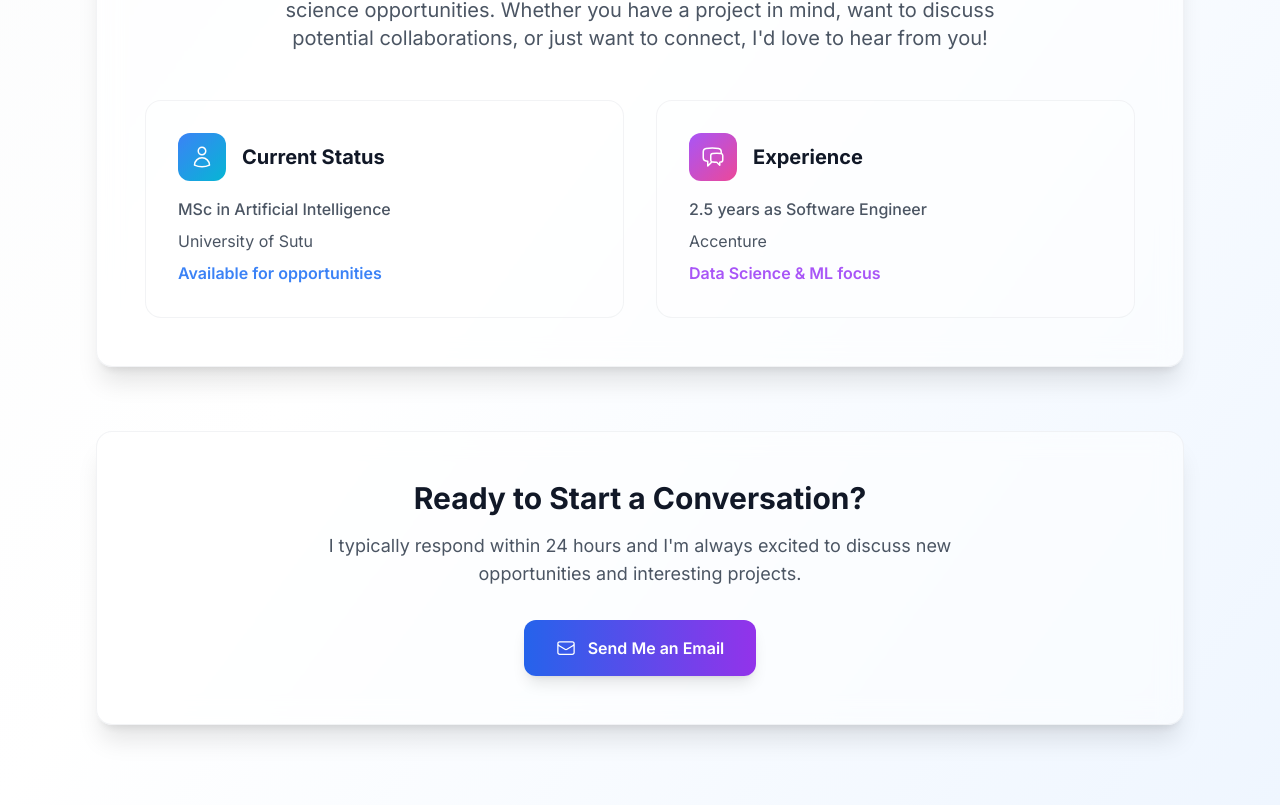
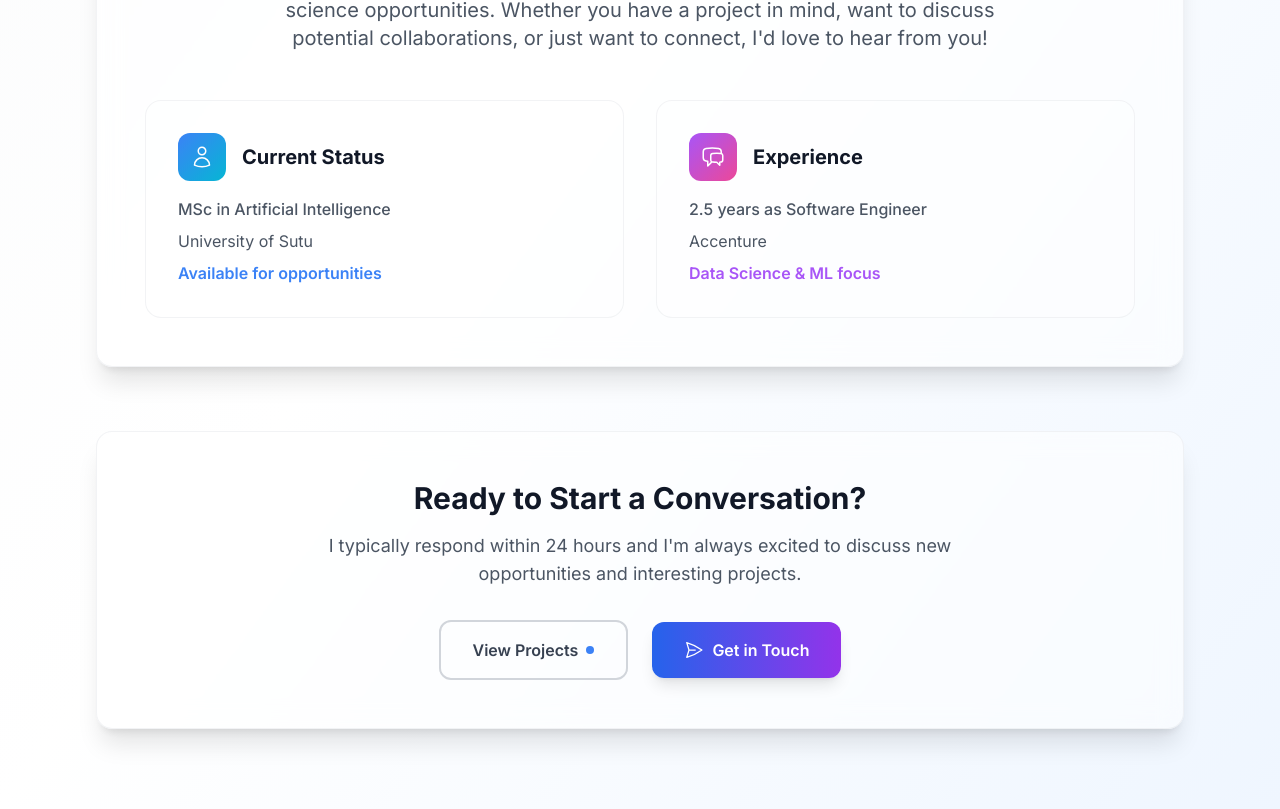
Before and after one commit to AniketYadav17/AniketYadav17.github.io, a React (Create React App) app: page /#/contact in a window 1280 px wide. Shown: the part 947-1756 px from the top of the page. Built offline with nearby package versions, Linux system fonts and the light colour scheme.

Commit message:
button link change

```diff
--- a/src/pages/Blog.js
+++ b/src/pages/Blog.js
@@ -1,5 +1,6 @@
 import React from 'react';
 import { ArrowTopRightOnSquareIcon, CalendarIcon, ClockIcon, BookOpenIcon } from '@heroicons/react/24/outline';
+import { Link } from 'react-router-dom';
 
 const Blog = ({ darkMode }) => {
   const blogPosts = [
@@ -297,6 +298,16 @@ const Blog = ({ darkMode }) => {
             Visit My Blog
           </a>
         </div>
+
+        <div className="flex flex-col sm:flex-row gap-6 justify-center items-center mt-8">
+          <Link
+            to="/contact"
+            className="group relative inline-flex items-center px-8 py-4 rounded-xl font-semibold text-white bg-gradient-to-r from-blue-600 to-purple-600 hover:from-blue-700 hover:to-purple-700 transition-all duration-300 shadow-lg hover:shadow-xl hover:scale-105"
+          >
+            <ArrowTopRightOnSquareIcon className="h-5 w-5 mr-2 group-hover:animate-bounce" />
+            Get in Touch
+          </Link>
+        </div>
       </div>
     </div>
   );
--- a/src/pages/Contact.js
+++ b/src/pages/Contact.js
@@ -1,5 +1,6 @@
 import React from 'react';
-import { EnvelopeIcon, LinkIcon, ChatBubbleLeftRightIcon, UserIcon } from '@heroicons/react/24/outline';
+import { EnvelopeIcon, LinkIcon, ChatBubbleLeftRightIcon, UserIcon, PaperAirplaneIcon } from '@heroicons/react/24/outline';
+import { Link } from 'react-router-dom';
 
 const Contact = ({ darkMode }) => {
   const contactInfo = [
@@ -200,13 +201,26 @@ const Contact = ({ darkMode }) => {
             I typically respond within 24 hours and I'm always excited to discuss
             new opportunities and interesting projects.
           </p>
-          <a
-            href="mailto:aniket.ydv99@gmail.com"
-            className="inline-flex items-center gap-3 px-8 py-4 rounded-xl font-semibold text-white bg-gradient-to-r from-blue-600 to-purple-600 hover:from-blue-700 hover:to-purple-700 transition-all duration-300 shadow-lg hover:shadow-xl hover:scale-105"
-          >
-            <EnvelopeIcon className="h-5 w-5" />
-            Send Me an Email
-          </a>
+          <div className="flex flex-col sm:flex-row gap-6 justify-center items-center mt-8">
+            <Link
+              to="/projects"
+              className={`group relative inline-flex items-center px-8 py-4 rounded-xl font-semibold border-2 transition-all duration-300 hover:scale-105 ${
+                darkMode
+                  ? 'border-white/20 text-white hover:bg-white/10 backdrop-blur-md'
+                  : 'border-gray-300 text-gray-700 hover:bg-gray-50'
+              }`}
+            >
+              View Projects
+              <div className="ml-2 w-2 h-2 rounded-full bg-blue-500 group-hover:animate-pulse"></div>
+            </Link>
+            <Link
+              to="/contact"
+              className="group relative inline-flex items-center px-8 py-4 rounded-xl font-semibold text-white bg-gradient-to-r from-blue-600 to-purple-600 hover:from-blue-700 hover:to-purple-700 transition-all duration-300 shadow-lg hover:shadow-xl hover:scale-105"
+            >
+              <PaperAirplaneIcon className="h-5 w-5 mr-2 group-hover:animate-bounce" />
+              Get in Touch
+            </Link>
+          </div>
         </div>
       </div>
     </div>
--- a/src/pages/Home.js
+++ b/src/pages/Home.js
@@ -1,5 +1,6 @@
 import React from 'react';
 import { ArrowDownTrayIcon, SparklesIcon } from '@heroicons/react/24/outline';
+import { Link } from 'react-router-dom';
 
 const Home = ({ darkMode }) => {
   return (
@@ -92,8 +93,8 @@ const Home = ({ darkMode }) => {
               Download Resume
             </a>
 
-            <a
-              href="/projects"
+            <Link
+              to="/projects"
               className={`group relative inline-flex items-center px-8 py-4 rounded-xl font-semibold border-2 transition-all duration-300 hover:scale-105 ${
                 darkMode
                   ? 'border-white/20 text-white hover:bg-white/10 backdrop-blur-md'
@@ -102,7 +103,7 @@ const Home = ({ darkMode }) => {
             >
               View Projects
               <div className="ml-2 w-2 h-2 rounded-full bg-blue-500 group-hover:animate-pulse"></div>
-            </a>
+            </Link>
           </div>
         </div>
       </section>
--- a/src/pages/Projects.js
+++ b/src/pages/Projects.js
@@ -1,5 +1,6 @@
 import React from 'react';
 import { ArrowTopRightOnSquareIcon, CodeBracketIcon, StarIcon } from '@heroicons/react/24/outline';
+import { Link } from 'react-router-dom';
 
 const Projects = ({ darkMode }) => {
   const projects = [
@@ -189,12 +190,15 @@ const Projects = ({ darkMode }) => {
             I'm always open to discussing new opportunities and exciting projects.
             Let's create something amazing together!
           </p>
-          <a
-            href="/contact"
-            className="inline-flex items-center px-8 py-4 rounded-xl font-semibold text-white bg-gradient-to-r from-blue-600 to-purple-600 hover:from-blue-700 hover:to-purple-700 transition-all duration-300 shadow-lg hover:shadow-xl hover:scale-105"
-          >
-            Get In Touch
-          </a>
+          <div className="flex flex-col sm:flex-row gap-6 justify-center items-center mt-8">
+            <Link
+              to="/contact"
+              className="group relative inline-flex items-center px-8 py-4 rounded-xl font-semibold text-white bg-gradient-to-r from-blue-600 to-purple-600 hover:from-blue-700 hover:to-purple-700 transition-all duration-300 shadow-lg hover:shadow-xl hover:scale-105"
+            >
+              <ArrowTopRightOnSquareIcon className="h-5 w-5 mr-2 group-hover:animate-bounce" />
+              Get in Touch
+            </Link>
+          </div>
         </div>
       </div>
     </div>
```
